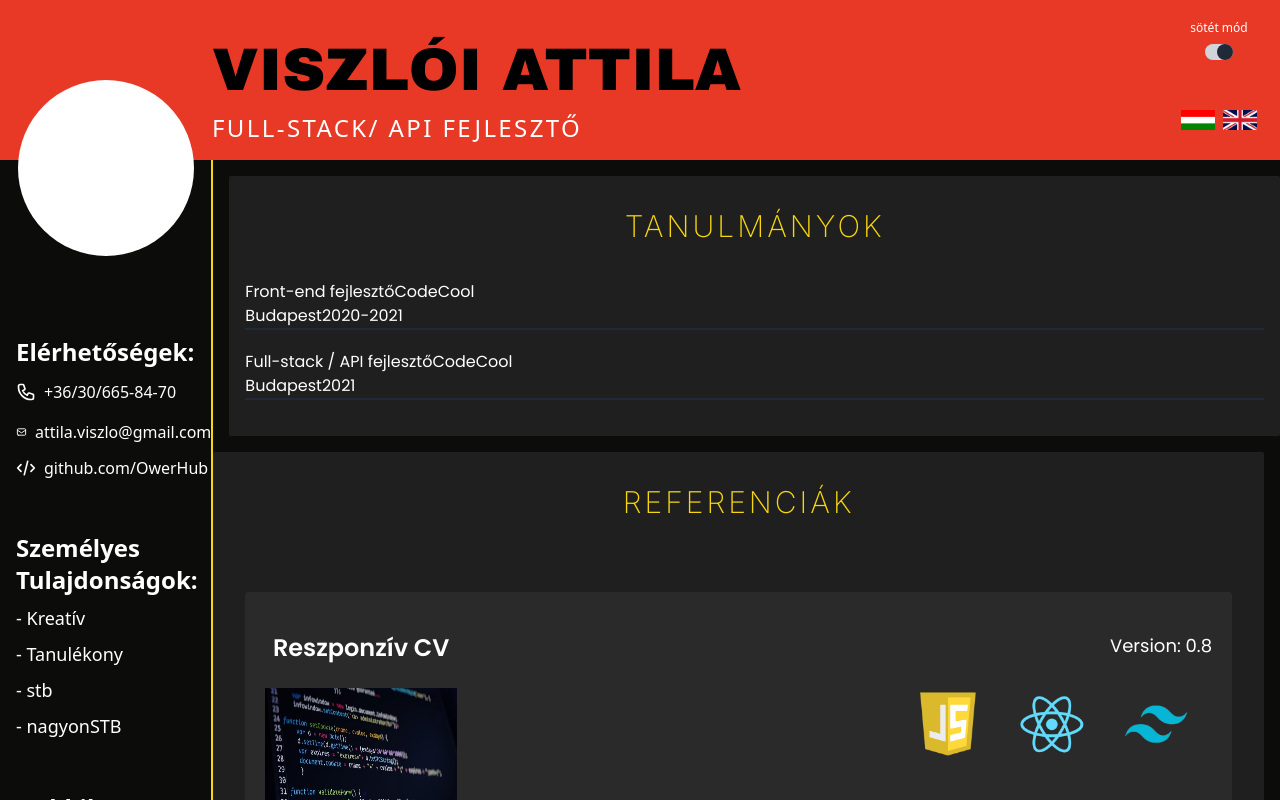
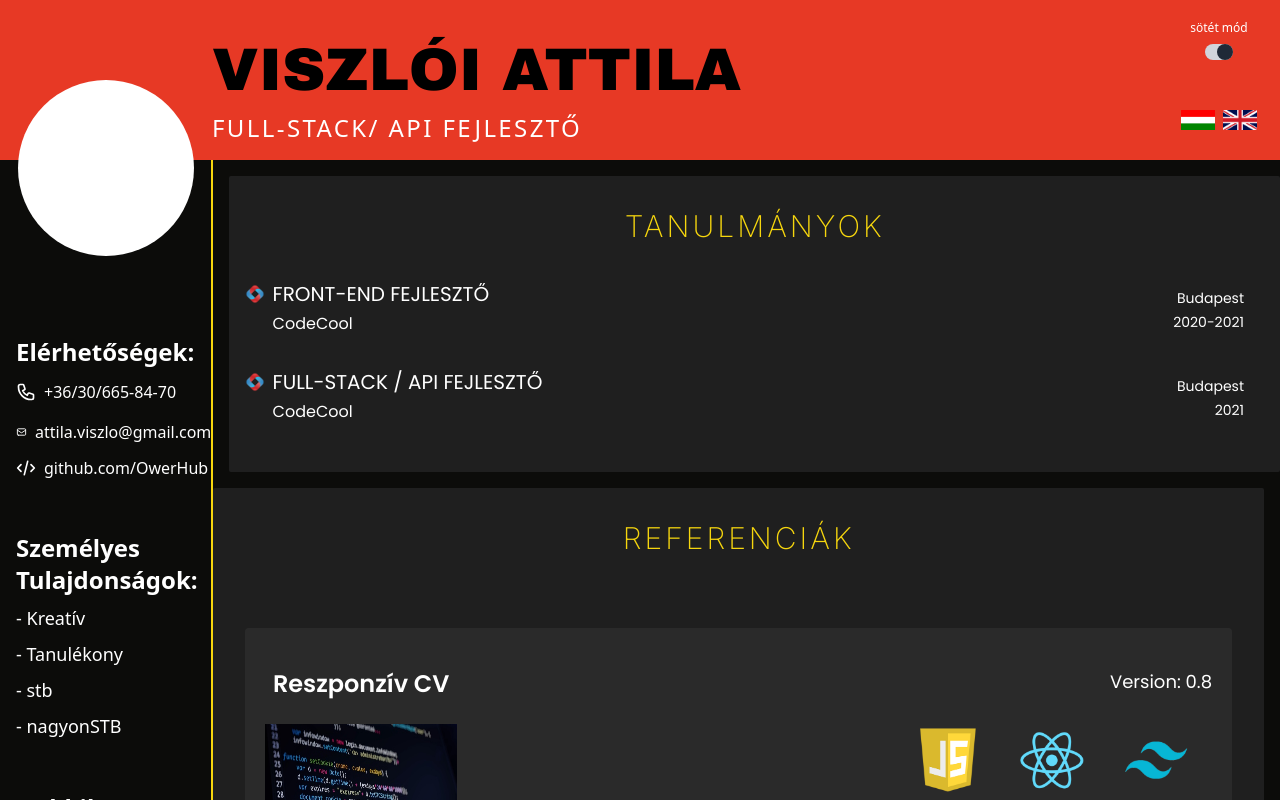
Before and after one commit to OwerHub/responsive-CV-oweriwild, a React (Create React App) app: page / in a window 1280 px wide. Shown: the top 800 px of the page. Built offline with nearby package versions, Linux system fonts and the light colour scheme.

Commit message:
Education OK

```diff
--- a/src/components/education.jsx
+++ b/src/components/education.jsx
@@ -16,14 +16,19 @@ function Education(props) {
             md:mt-4 md:ml-4 md:rounded-sm
            px-4 py-4"
     >
-      <div className="uppercase text-center  py-4 cardHead ">
+      <div
+        className="uppercase text-center  py-4
+      cardHead "
+      >
         {text.education && text.education.title}
       </div>
 
       <div>
         {text.education &&
           text.education.schools.map((data, iterator) => (
-            <Schools data={data} key={iterator}></Schools>
+            <div className=" mb-8">
+              <Schools data={data} key={iterator}></Schools>
+            </div>
           ))}
       </div>
     </div>
--- a/src/components/hobbies.jsx
+++ b/src/components/hobbies.jsx
@@ -3,7 +3,7 @@ const Hobbies = (props) => {
     <div
       className="
           bg-lightCard dark:bg-darkBlack  md:bg-transparent md:dark:bg-transparent
-            pt-6 md:pt-12 "
+            pt-6 md:pt-12 pb-10"
     >
       <header
         className="
--- a/src/components/schools.jsx
+++ b/src/components/schools.jsx
@@ -1,13 +1,23 @@
+import codeCoolPic from "../img/icons/codecool.png";
+
 const Schools = (props) => {
   return (
-    <div className="border-b-2 border-gray-800 my-5">
-      <div className="flex">
-        <div>{props.data.subject}</div>
-        <div>{props.data.institution}</div>
+    <div className=" my-5 flex ">
+      <div>
+        <img src={codeCoolPic} alt="SchoolPic" className="w-5 mr-2 mt-1" />
       </div>
-      <div className="flex">
-        <div>{props.data.city}</div>
-        <div>{props.data.year}</div>
+
+      <div className="w-full pr-5">
+        <div className="flex justify-between mb-1 ">
+          <div className="uppercase  text-lg sm:text-xl mr-8">
+            {props.data.subject}
+          </div>
+          <div className="text-sm flex items-end">{props.data.city}</div>
+        </div>
+        <div className="flex justify-between ">
+          <div className="">{props.data.institution}</div>
+          <div className="text-sm">{props.data.year}</div>
+        </div>
       </div>
     </div>
   );
--- a/src/components/softwareSkills.jsx
+++ b/src/components/softwareSkills.jsx
@@ -17,7 +17,7 @@ const SoftwareSkills = () => {
   return (
     <div
       className="
-
+        pb-4 md:pb-8
         bg-lightCard dark:bg-darkBlack
         md:dark:bg-darkGray
           md:my-4 md:ml-4 md:rounded-sm "
```
Also changed, not shown: src/img/icons/codecool.png (added).
